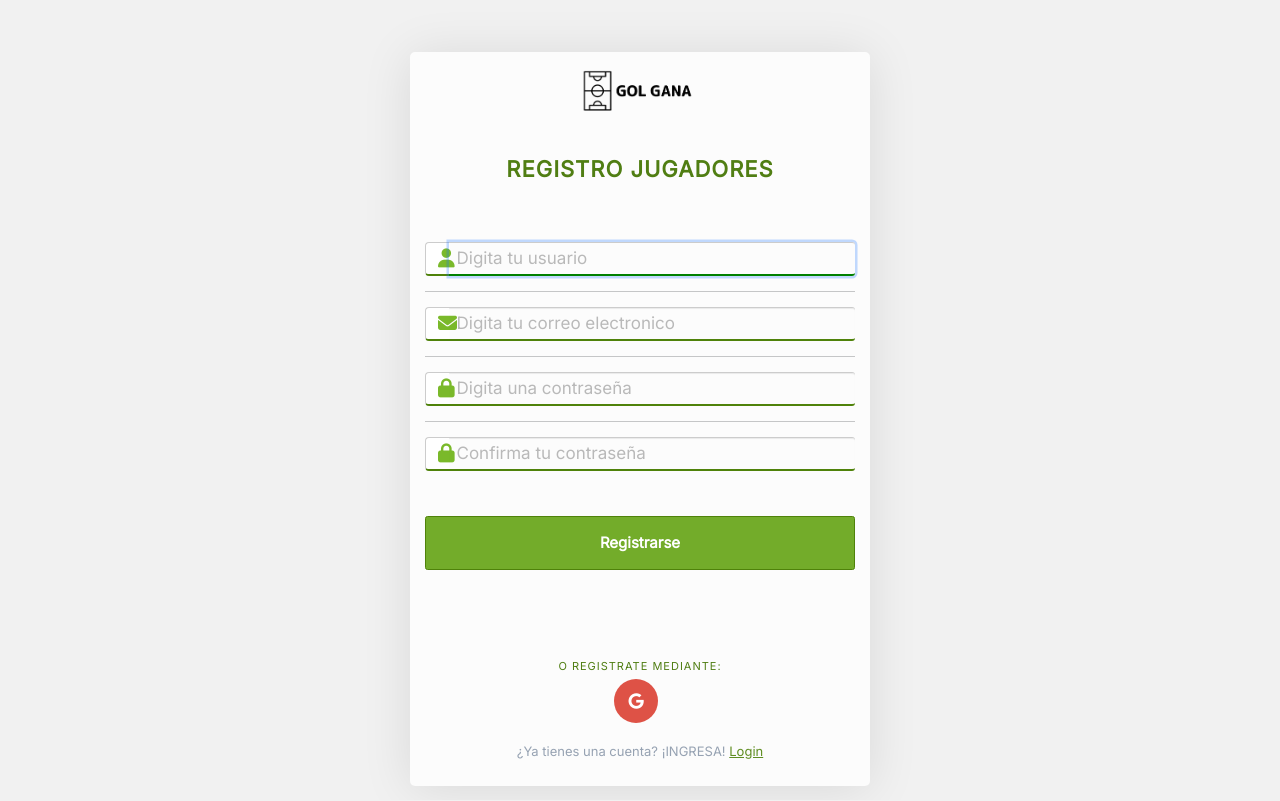
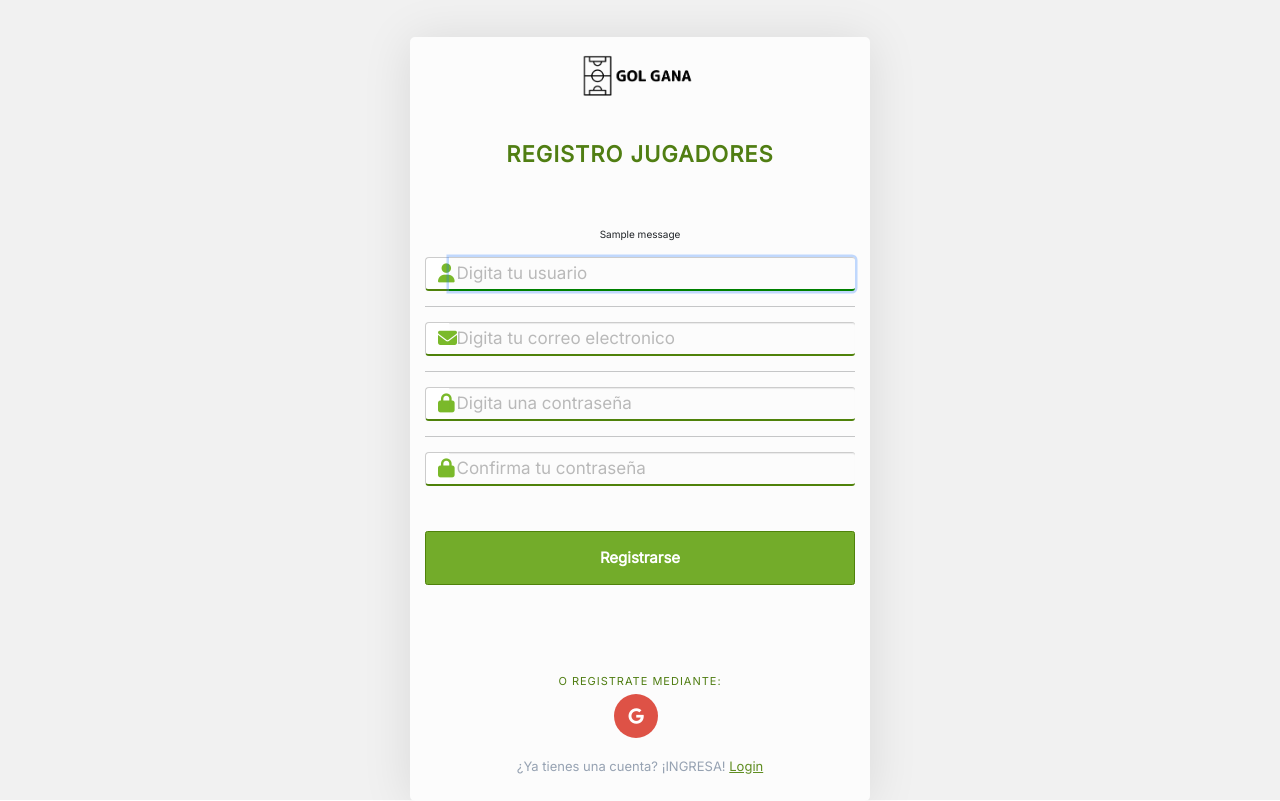
Before and after one commit to JuanTrujilloDev/GolGana, a Django app: page /register/ in a window 1280 px wide. Run offline with Django 3.2, Linux system fonts and the light colour scheme; tables that the repository leaves empty hold one stand-in row (values such as "Sample post"); one stand-in notice (Sample message) is shown; some libraries are stand-ins or nearby versions.

Commit message:
Correcion mensajes de error de registro

```diff
--- a/Desarrollo/GolGana/users/templates/registration/sign-up.html
+++ b/Desarrollo/GolGana/users/templates/registration/sign-up.html
@@ -13,6 +13,9 @@
       <h1>REGISTRO JUGADORES</h1>
 
       <form action="." method="POST"> {% csrf_token %}
+        {% for message in messages %}
+            <p class="item" id="messages">{{ message }}</p>
+        {% endfor%}
         <div class="form-group">
         <div class="form-group">
            {% for error in form.username.errors %}
```
Also changed, not shown: Desarrollo/GolGana/db.sqlite3.
